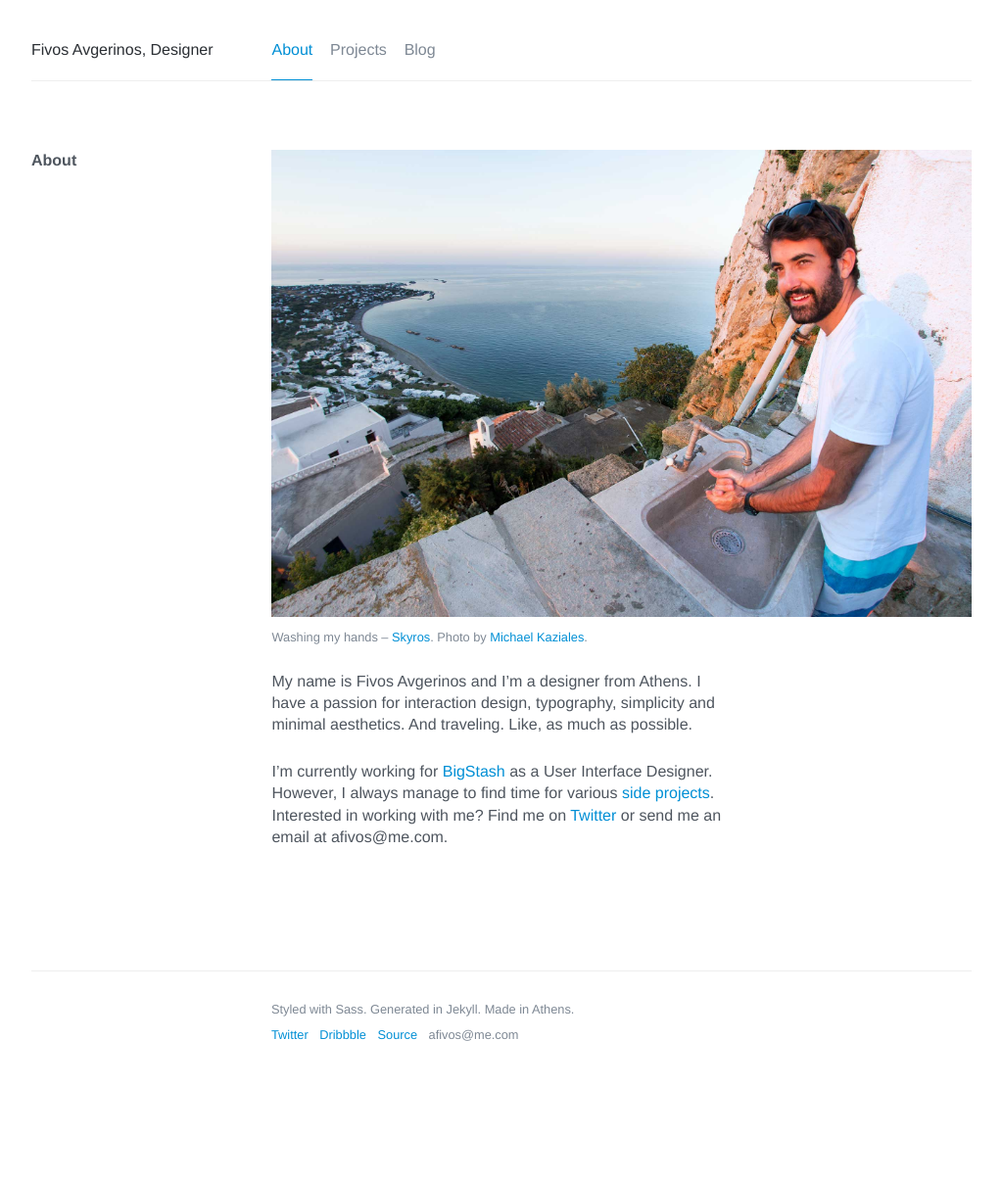
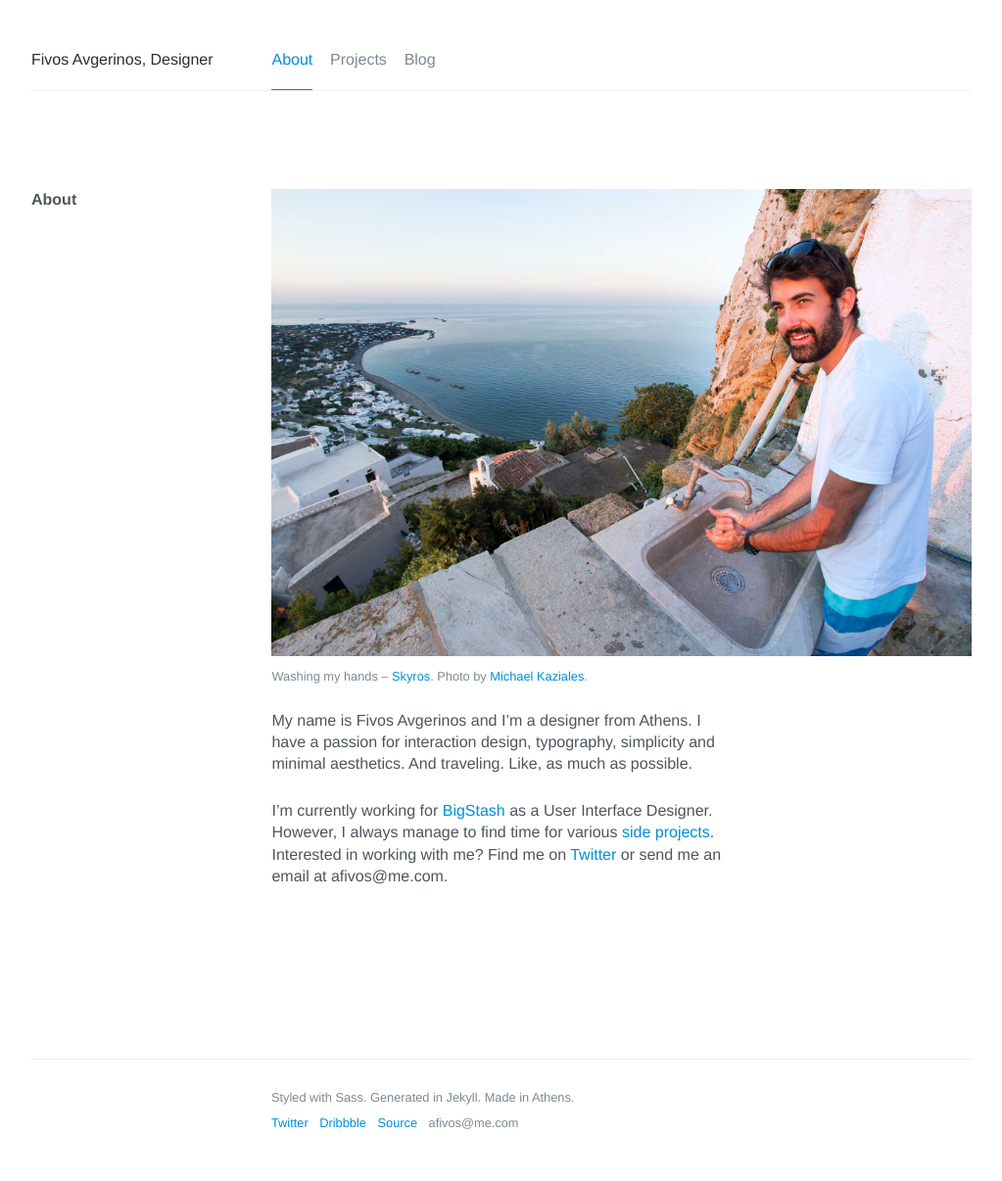
Before and after one commit to afivos/afivos.com, a Jekyll site: the page built from index.md, in a window 1280 px wide. Shown: the whole page at 98% size, without its empty margins (128-1151 px from the left). Built offline with Jekyll 4.4.1, drawn with Linux system fonts in a browser that asks for light colours; nearby versions of some CDN libraries; comment, search, counter and statistics services are not loaded; before the commit the page ends 1116 px from its top, so only the background shows below that.

Commit message:
Yes, more white space

```diff
--- a/_sass/modules/_footer.scss
+++ b/_sass/modules/_footer.scss
@@ -5,7 +5,7 @@
 // ------------------------------
 
 .site-footer {
-	margin: ($gutter * 5) 0 ($gutter * 1.5) 0;
+	margin: ($gutter * 7.5) 0 ($gutter * 1.5) 0;
 	color: $color-main-text-light;
 
 	@media (max-width: $screen-md) {
--- a/_sass/modules/_header.scss
+++ b/_sass/modules/_header.scss
@@ -8,7 +8,7 @@ Header
 	margin: ($gutter / 2) 0 ($gutter * 1.5) 0;
 
 	@media (min-width: $screen-lg) {
-		margin: $gutter 0 ($gutter * 3.5) 0;
+		margin: ($gutter * 1.5) 0 ($gutter * 5) 0;
 	}
 
 	@media (max-width: $screen-md) {
```
